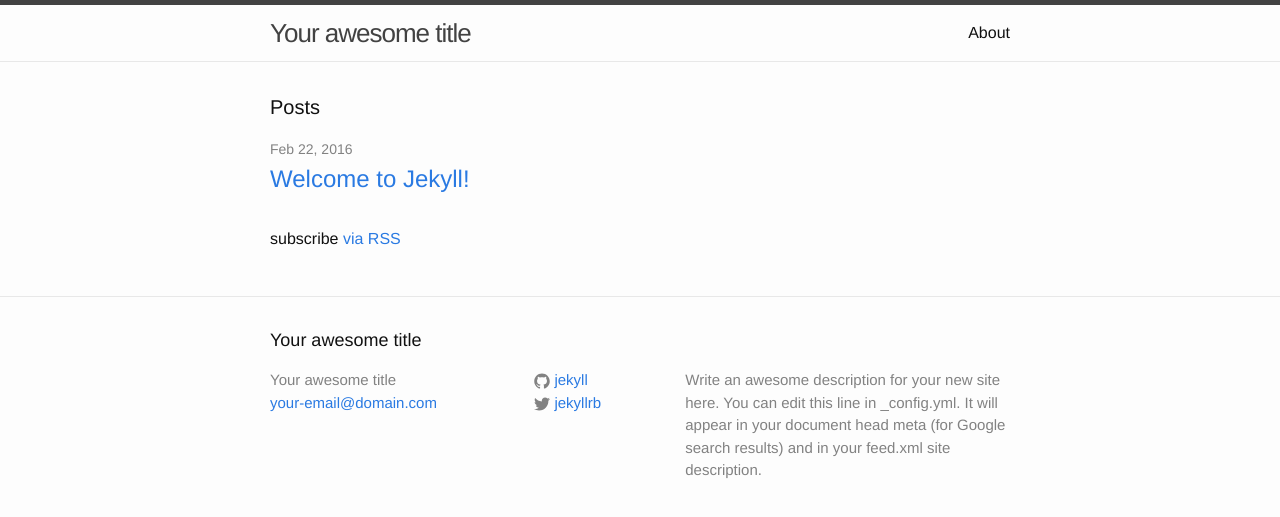
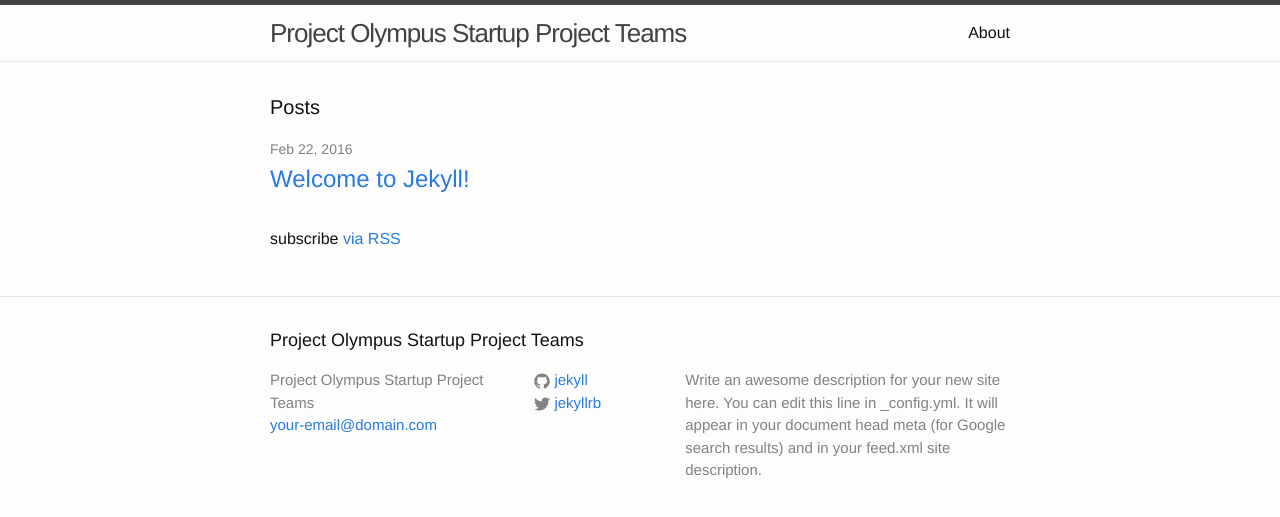
Before and after one commit to OlympusIncubator/StartupProjectTeams, a Jekyll site: the page built from index.html, in a window 1280 px wide. Shown: the top 517 px of the page. Built offline with Jekyll 4.4.1, drawn with Linux system fonts in a browser that asks for light colours.

Commit message:
title update

```diff
--- a/_config.yml
+++ b/_config.yml
@@ -6,7 +6,7 @@
 # 'jekyll serve'. If you change this file, please restart the server process.
 
 # Site settings
-title: Your awesome title
+title: Project Olympus Startup Project Teams
 email: your-email@domain.com
 description: > # this means to ignore newlines until "baseurl:"
   Write an awesome description for your new site here. You can edit this
```
Also changed, not shown: 7 other files.
